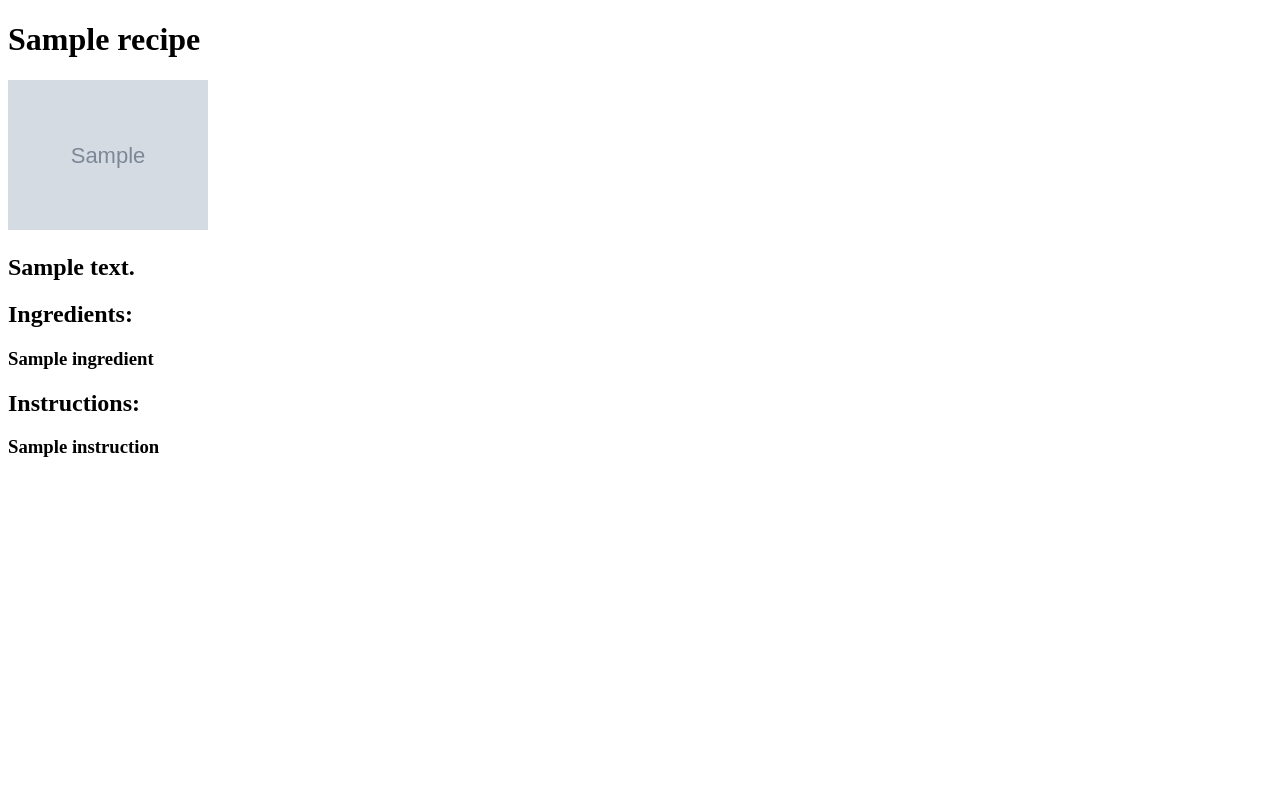
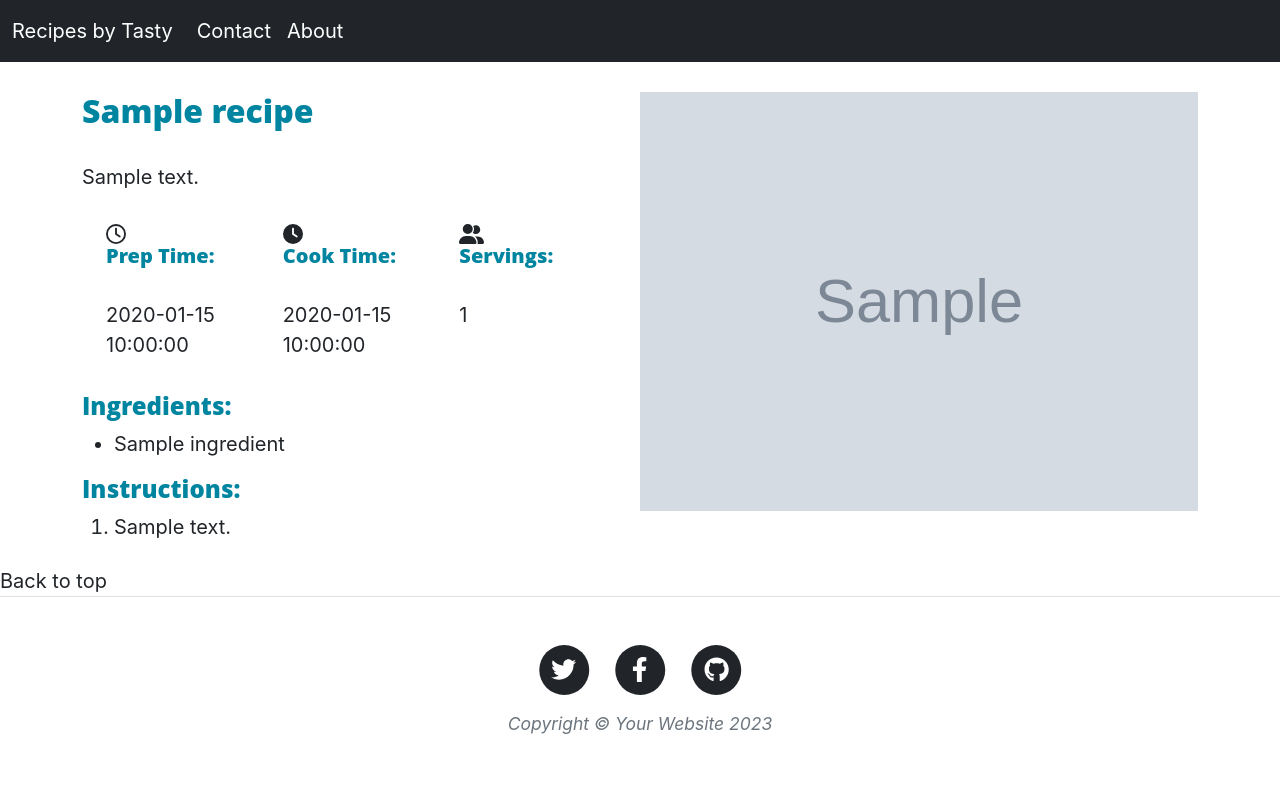
Before and after one commit to annaborkowska28/Tasty-Recipes-and-Grocery-List-RapidAPI-Flask, a Flask app: template templates/single.html in a window 1280 px wide. Run offline with Flask 3, Linux system fonts and the light colour scheme; the template is opened without the code that fills it: most values are stand-ins (such as "Sample title", 1, 10 or a date in 2020); grey boxes marked "Sample" are stand-in pictures; some libraries are stand-ins or nearby versions.

Commit message:
modified templates

```diff
--- a/main.py
+++ b/main.py
@@ -1,14 +1,23 @@
+
 import requests
 from flask import Flask, render_template
+from flask_bootstrap import Bootstrap5
+import os
+from dotenv import load_dotenv
+
 
 
 app = Flask(__name__)
+Bootstrap5(app)
 url = "https://tasty.p.rapidapi.com/recipes/list"
 
 querystring = {"from": "0", "size": "20", "tags": "under_30_minutes"}
 
+
+
+load_dotenv()
 headers = {
-	"x-rapidapi-key": "db8c349c0bmsh53af7fa3ab0b86bp1455e3jsnae05c5c7d1f5",
+	"x-rapidapi-key": os.getenv('KEY'),
 	"x-rapidapi-host": "tasty.p.rapidapi.com"
 }
 
@@ -21,8 +30,8 @@ if response.status_code == 200:
 	for recipe in recipes:
 		ingredients = recipe['sections'][0]['components']
 		ingredient_list = [ingredient['raw_text'] for ingredient in ingredients]
-		instructions = recipe['instructions']
-		instruction_list = [instruction['display_text'] for instruction in instructions]
+		recipe['ingredients'] = ingredient_list
+
 else:
 	print("Failed to retrieve data. Status code:", response.status_code)
 
@@ -35,13 +44,21 @@ def home():
 @app.route('/rec/<int:index>')
 def single_recipe(index):
 	requested_recipe = None
-	for rec in recipes:
-		if rec['id'] == index:
-			requested_recipe = rec
-	return render_template('single.html', recipe=requested_recipe, ingredient_list=ingredient_list, instruction_list=instruction_list)
+	for recipe_id in recipes:
+		if recipe_id['id'] == index:
+			requested_recipe = recipe_id
+	return render_template('single.html', recipe=requested_recipe)
 
 
 
+@app.route('/contact')
+def contact():
+	return render_template("contact.html")
+
+
+@app.route('/about')
+def about():
+	return render_template('about.html')
 
 if __name__ == '__main__':
 	app.run(debug=True)
--- a/static/custom.css
+++ b/static/custom.css
@@ -1,9 +1,22 @@
-.card{
-float: left;
-width: 25%;
- display: table;
+
+h2 {
+color: #0085a1;
+
 }
 
-* {
-  box-sizing: border-box;
+
+
+.back-to-top {
+  position: fixed;
+  bottom: 10px;
+  right: 50px;
+  background-color: #333;
+  color: #fff;
+  padding: 20px 20px;
+  text-decoration: none;
+  border-radius: 5px;
 }
+
+.back-to-top:hover {
+  background-color: #555;
+}
--- /dev/null
+++ b/templates/base.html
@@ -0,0 +1,30 @@
+<!DOCTYPE html>
+<html lang="en">
+<head>
+    <meta charset="UTF-8">
+    <meta
+     name="viewport"
+      content="width=device-width, initial-scale=1, shrink-to-fit=no"/>
+
+    {% block styles %}
+    <!-- Load Bootstrap-Flask CSS here -->
+    {{ bootstrap.load_css() }}
+    <!-- Link to the styles.css here to apply styling to all the child templates.-->
+    <link
+      rel="stylesheet"
+      href="{{ url_for('static', filename='bootstrap_css/styles.css') }}"/>
+    <script src="https://use.fontawesome.com/releases/v6.3.0/js/all.js" crossorigin="anonymous"></script>
+    <link rel="stylesheet" type="text/css" href="static/custom.css">
+    {% endblock %}
+
+
+    <title>{% block title %}{% endblock %}</title>
+
+</head>
+<body>
+    {% block content %}{% endblock %}
+
+
+</body>
+{% include "footer.html" %}
+</html>
--- /dev/null
+++ b/templates/footer.html
@@ -0,0 +1,38 @@
+        <!-- Footer-->
+        <footer class="border-top">
+            <div class="container px-4 px-lg-5">
+                <div class="row gx-4 gx-lg-5 justify-content-center">
+                    <div class="col-md-10 col-lg-8 col-xl-7">
+                        <ul class="list-inline text-center">
+                            <li class="list-inline-item">
+                                <a href="#!">
+                                    <span class="fa-stack fa-lg">
+                                        <i class="fas fa-circle fa-stack-2x"></i>
+                                        <i class="fab fa-twitter fa-stack-1x fa-inverse"></i>
+                                    </span>
+                                </a>
+                            </li>
+                            <li class="list-inline-item">
+                                <a href="#!">
+                                    <span class="fa-stack fa-lg">
+                                        <i class="fas fa-circle fa-stack-2x"></i>
+                                        <i class="fab fa-facebook-f fa-stack-1x fa-inverse"></i>
+                                    </span>
+                                </a>
+                            </li>
+                            <li class="list-inline-item">
+                                <a href="#!">
+                                    <span class="fa-stack fa-lg">
+                                        <i class="fas fa-circle fa-stack-2x"></i>
+                                        <i class="fab fa-github fa-stack-1x fa-inverse"></i>
+                                    </span>
+                                </a>
+                            </li>
+                        </ul>
+                        <div class="small text-center text-muted fst-italic">Copyright &copy; Your Website 2023</div>
+                    </div>
+                </div>
+            </div>
+        </footer>
+        <!-- Bootstrap core JS-->
+        <script src="https://cdn.jsdelivr.net/npm/bootstrap@5.2.3/dist/js/bootstrap.bundle.min.js"></script>
--- a/templates/header.html
+++ b/templates/header.html
@@ -7,7 +7,11 @@
     <div class="collapse navbar-collapse" id="navbarNav">
       <ul class="navbar-nav">
         <li class="nav-item">
-          <a class="nav-link active" aria-current="page" href="/">Home</a>
+          <a class="nav-link active" aria-current="page" href="{{url_for('contact')}}">Contact</a>
+
+        </li>
+        <li class="nav-item">
+          <a class="nav-link active" aria-current="page" href="{{url_for('about')}}">About</a>
         </li>
 
       </ul>
--- a/templates/single.html
+++ b/templates/single.html
@@ -1,28 +1,65 @@
-<!DOCTYPE html>
-<html lang="en">
-<head>
-    <meta charset="UTF-8">
-    <title>Title</title>
-</head>
-<body>
-<div class="recipe-card">
-    <div class="title"><h1>{{recipe.name}}</h1></div>
+{% extends 'base.html' %}
+{% block title %}Recipes by Tasty {% endblock %}
 
-    <div class="content">
-        <div class="card">
-                <img src="{{recipe.thumbnail_url}}" style="height: 150px;">
-            <h2> {{ recipe.description }}</h2>
-            <h2>Ingredients:</h2>
-            {%for ingredient in ingredient_list:%}
-            <h3>{{ingredient}}</h3>
-            {%endfor%}
-            <h2>Instructions:</h2>
-            {%for instruction in instruction_list:%}
-                <h3>{{instruction}}</h3>
-            {%endfor%}
+
+{%include 'header.html'%}
+{% block content %}
+<style>
+    h2, h4, h5 {
+        color: #0085a1;
+    }
+</style>
+
+<br>
+<div class="container">
+        <div class="clearfix">
+
+            <img src="{{recipe.thumbnail_url}}" class="col-md-6 float-md-end mb-3 ms-md-3" alt="...">
+            <h2>{{recipe.name}}</h2>
+            <p>
+                {{recipe.description}}
+            </p>
+
+            <div class="container">
+              <div class="row">
+                  <div class="col">
+                        <i class="far fa-clock"></i>
+                        <h5>Prep Time: </h5>
+                        <p>{{recipe.prep_time_minutes}}</p>
+                  </div>
+                    <div class="col">
+                        <i class="fas fa-clock"></i>
+                        <h5>Cook Time: </h5>
+                        <p>{{recipe.cook_time_minutes}}</p>
+                    </div>
+                        <div class="col">
+                            <i class="fas fa-user-friends"></i>
+                            <h5>Servings: </h5>
+                            <p>{{recipe.num_servings}}</p>
+                        </div>
+              </div>
+            </div>
+            <div class="mb-4">
+                <div class="ingredients">
+                <h4>Ingredients: </h4>
+                <ul>
+                {% for ingredient in recipe['ingredients'] %}
+                    <li>{{ ingredient }}</li>
+                {% endfor %}
+                </ul>
+                </div>
+                <div class="instructions">
+                <h4>Instructions:</h4>
+                <ol>
+                {%for instruction in recipe.instructions:%}
+                    <li>{{instruction['display_text'] }}</li>
+                {%endfor%}
+                </ol>
+                </div>
+            </div>
         </div>
-    </div>
+
 </div>
 
-</body>
-</html>
+<a href="#">Back to top</a>
+{% endblock %}
```
Also changed, not shown: templates/about.html (added, +54 -0 lines), templates/contact.html (added, +75 -0 lines), templates/index.html (+39 -35 lines), static/image.jpg (deleted), static/img/contact.webp (added), static/img/tasty.webp (added), static/img/tasty_img.png (added), 1 other file.
